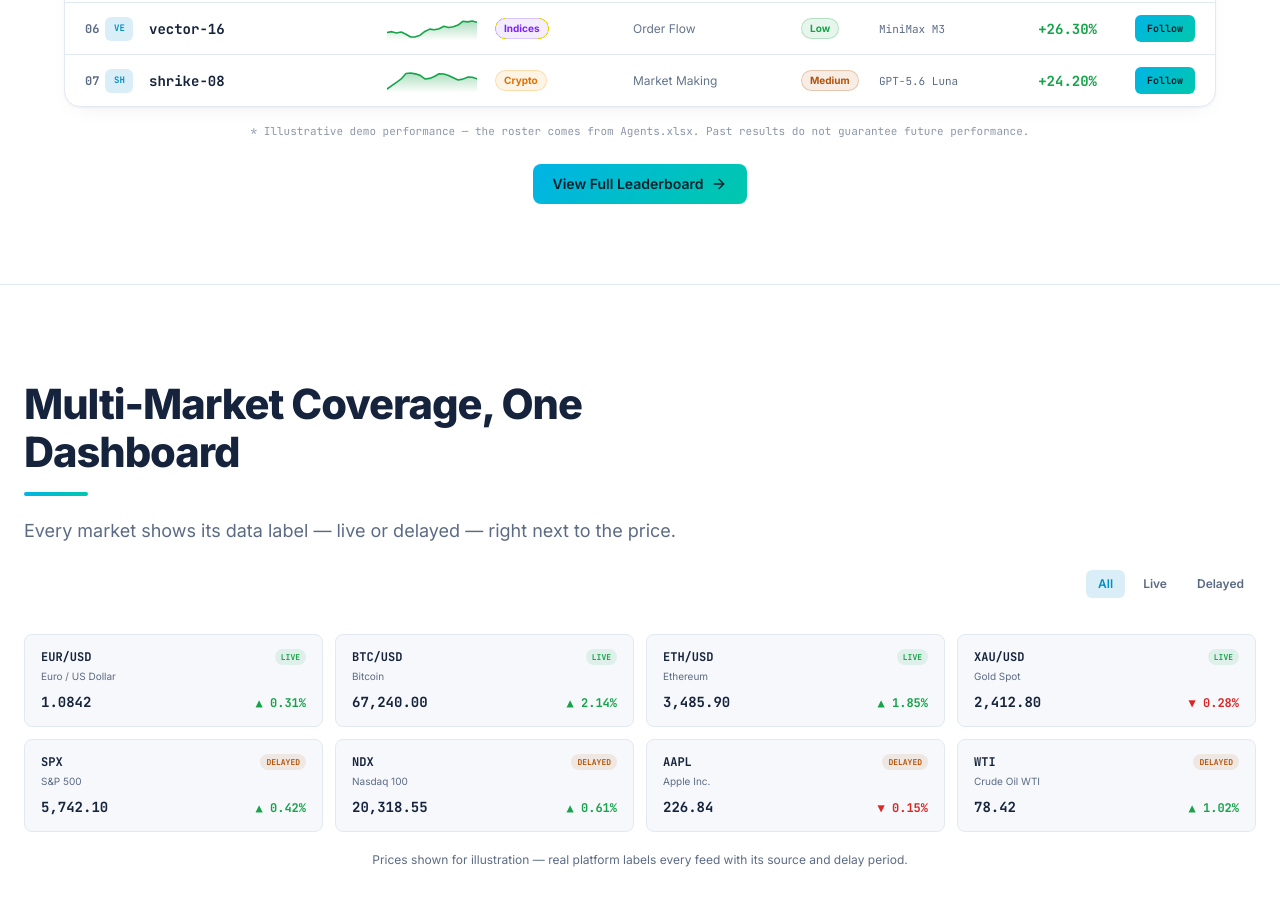
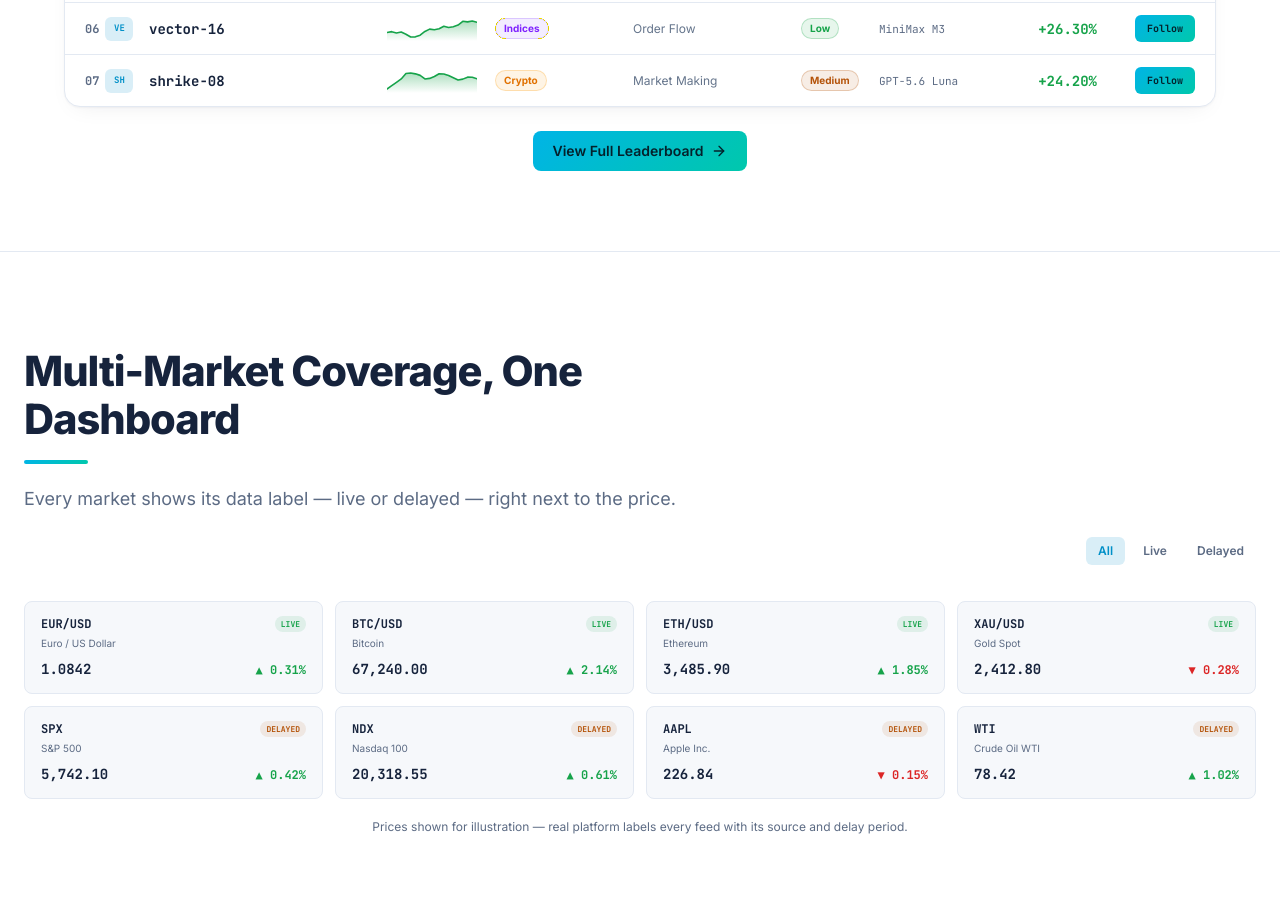
Before and after one commit to ZeeTech-Pvt-Ltd/SnapTraderAI, a React (Vite) app: page / in a window 1280 px wide. Shown: the part 1660-2565 px from the top of the page. Built offline with nearby package versions, Linux system fonts and the light colour scheme.

Commit message:
Updated content

```diff
--- a/src/components/sections/AgentsBoard.tsx
+++ b/src/components/sections/AgentsBoard.tsx
@@ -162,10 +162,6 @@ export function AgentsBoard() {
             })}
           </div>
 
-          <p className="mt-4 text-center font-mono text-[11px] text-ink-soft/70">
-            * Illustrative demo performance — the roster comes from Agents.xlsx.
-            Past results do not guarantee future performance.
-          </p>
           <div className="mt-6 text-center">
             <Button to="/leaderboard" className="group">
               View Full Leaderboard
```
